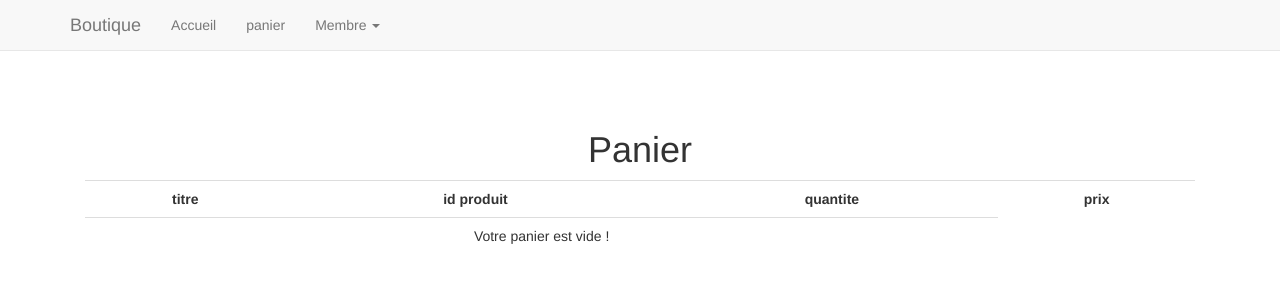
After one commit to CharlyDelaize/php, a PHP site: page /php/panier.php in a window 1280 px wide. The commit adds this page. Shown: the top 300 px of the page. Run offline with PHP 8.4, Linux system fonts and the light colour scheme; some libraries are stand-ins or nearby versions.

Commit message:
paiement php

```diff
--- a/site/admin/gestion_produit.php
+++ b/site/admin/gestion_produit.php
@@ -132,7 +132,7 @@
         <input type="file" name="photo" id="photo" class="form-control">
         <?php if(!empty($photo)): ?>
 			<p>Vous pouvez uplaoder une nouvelle photo si vous souhaitez la changer.<br>
-			<img src="<?= $photo ?>" width="100"></p>
+			<img src="<?=$photo ?>" width="100"></p>
 		<?php	endif; 	?>
         <input type="hidden" name="photo_actuelle" value="<?= $photo?>" />
         <label for="prix">Prix</label>
--- a/site/inc/fonction.php
+++ b/site/inc/fonction.php
@@ -26,4 +26,55 @@ function internauteEstConnecteEtEstAdmin()
     if(internauteEstConnecte() && $_SESSION['membre']['statut'] = 1) return true;
     else return false;
 }
+
+function creation_panier()
+{
+    if(!isset($_SESSION['panier']))
+    {
+        $_SESSION['panier'] = array();
+        $_SESSION['panier']['titre'] = array();
+        $_SESSION['panier']['id_produit'] = array();
+        $_SESSION['panier']['quantite'] = array();
+        $_SESSION['panier']['prix'] = array();
+    }
+}
+
+function ajoutProduitDansPanier($titre, $id_produit, $quantite, $prix)
+{
+    creation_panier();
+    $position_produit = array_search($id_produit, $_SESSION['panier']['id_produit']);
+    if($position_produit !== false) // Produit existant
+    {
+        $_SESSION['panier']['quantite'][$position_produit] += $quantite;
+    }
+    else // nouveau produit
+    {
+        $_SESSION["panier"]["titre"][] = $titre;
+        $_SESSION["panier"]["id_produit"][] = $id_produit;
+        $_SESSION["panier"]["quantite"][] = $quantite;
+        $_SESSION["panier"]["prix"][] = $prix;
+    }
+}
+
+function montantTotal()
+{
+    $total = 0;
+    for($i = 0; $i < count($_SESSION['panier']['id_produit']); $i++)
+    {
+        $total += $_SESSION['panier']['quantite'][$i] * $_SESSION['panier']['prix'][$i];
+    }
+    return round($total, 2);
+}
+function retireProduitPanier($id_produit)
+{
+    $position_produit = array_search($id_produit_a_supprimer, $_SESSION['panier']['id_produit']);
+    if($position_produit !== false)
+    {
+        array_splice($_SESSION['panier']['id_produit'], $position_produit, 1);
+        array_splice($_SESSION['panier']['quantite'], $position_produit, 1);
+        array_splice($_SESSION['panier']['prix'], $position_produit, 1);
+
+    }
+}
+
 ?>
--- a/site/inc/init.php
+++ b/site/inc/init.php
@@ -8,8 +8,8 @@ $pdo = new PDO('mysql:host=localhost;dbname=boutique', 'root', '', array(PDO::AT
 session_start();
 
 // définition de constantes
-define("RACINE_SITE", $_SERVER['DOCUMENT_ROOT'] . 'php/site/');
-define("URL", 'http://localhost/php/php/php/site/');
+define("RACINE_SITE", $_SERVER['DOCUMENT_ROOT'] . '/php/php/site/');
+define("URL", 'http://localhost/php/php/site/');
 
 // déclaration de variable
 $content = '';
--- /dev/null
+++ b/site/panier.php
@@ -0,0 +1,81 @@
+<?php
+require_once('inc/init.php');
+if (isset($_POST['ajout_panier']))
+{
+    $r = $pdo->query("SELECT * FROM produit WHERE id_produit = '$_POST[id_produit]'");
+    $produit = $r->fetch(PDO::FETCH_ASSOC);
+    ajoutProduitDansPanier($produit['titre'], $produit['id_produit'], $_POST['quantite'], $produit['prix']);
+    //debug($_SESSION);
+}
+
+if(isset($_POST['payer']))
+{
+    for($i = 0; $i < count($_SESSION['panier']['id_produit']); $i++)
+    {
+        $r = $pdo->query("SELECT * FROM produit WHERE id_produit = '" . $_SESSION['panier']['id_produit'][$i] ." '");
+        $produit = $r->fetch(PDO::FETCH_ASSOC);
+        debug($produit);
+
+        if($produit['stock'] < $_SESSION['panier']['quantite'][$i])
+        {
+            $content .= 'stock restant : ' . $produit['stock'] . '<br>';
+            $quantite .= 'quantité demandée : ' . $_SESSION['panier']['quantite'][$i] . '<br><hr>';
+            if($produit['stock'] > 0) //Il reste un peu de stock
+            {
+                $_SESSION['panier']['quantite'][$i] = $produit['stock'];
+                $content .= '<div class="alert alert-warning" role="alert">La quantité du produit' . $_SESSION['panier']['id_produit'][$i] . 'a été réduite car notre stock était insuffisant, veuillez vérifier vos achats. </div>';
+            }
+            else
+            {
+                $_SESSION['panier']['quantite'][$i] = $produit['stock'];
+                $content .= '<div class="alert alert-warning" role="alert">Le produit' . $_SESSION['panier']['id_produit'][$i] . 'a été retiré de votre panier, car nous sommes en rupture de stock </div>';
+                retireProduitPanier($_SESSION['panier']['id_produit'][$i]);
+                $i--;
+            }
+        }
+    }
+}
+//------
+
+$content .= '<table class="table">';
+$content .= '<tr><th>titre</th><th>id produit</th><th>quantite</th><th>prix</th></tr>';
+if(empty($_SESSION['panier']['id_produit']))
+{
+    $content .= '<tr><td colspan="3">Votre panier est vide !</td></tr>';
+}
+else
+{
+    for($i=0; $i < count($_SESSION['panier']['id_produit']); $i++)
+    {
+        $content .= '<tr>';
+        $content .= '<td>' . $_SESSION['panier']['titre'][$i] . '</td>';
+        $content .= '<td>' . $_SESSION['panier']['id_produit'][$i] . '</td>';
+        $content .= '<td>' . $_SESSION['panier']['quantite'][$i] . '</td>';
+        $content .= '<td>' . $_SESSION['panier']['prix'][$i] . '</td>';
+        $content .= '</tr>';
+    }
+
+    $content .= '<th colspan="3">' . montantTotal() . '€</th>';
+    if(internauteEstConnecte())
+    {
+        $content .= '<form method="post" action="">';
+        $content .= '<tr><td colspan="3"><input type="submit" value="valider le paiement" name="payer" class="btn btn-default"></td></tr>';
+        $content .= '</form>';
+    }
+    else
+    {
+        $content .= '<tr><td coldpan="3">Veuillez vous <a href="inscription.php">inscrire</a> ou vous <a href="connexion.php"> connecter</a>';
+    }
+
+}
+$content .= '</table>'
+
+
+?>
+
+<?php require_once('inc/haut.php') ?>
+
+<h1>Panier</h1>
+<?= $content ?>
+
+<?php require_once('inc/bas.php') ?>
--- a/site/sindex.php
+++ b/site/sindex.php
@@ -16,9 +16,9 @@
         $r = $pdo->query("SELECT * FROM produit WHERE categorie = '$_GET[categorie]'");
         while($produit = $r->fetch(PDO::FETCH_ASSOC))
             {
-                $content .= 'div class="col-sm-4 col-lg-4 col-md-4">
+                $content .= '<div class="col-sm-4 col-lg-4 col-md-4">
                     <div class="thumbnail">
-                        <a href""><img src=" ' . $produit['photo'] . '" alt = ""></a>
+                        <a href="fiche_produit.php?id_produit=' . $produit['id_produit'] . '"><img src=" ' . $produit['photo'] . '" alt = ""></a>
                         <div class="caption">
                             <a href=""></a>
                             <p>' . $produit['description'] . '<strong>' . $produit['prix'] . ' €</strong></p>
```
Also changed, not shown: site/fiche_produit.php (added, +49 -0 lines), site/photo/1234_88-g-77_vert.png (added), site/photo/19281992_11-d-23_bleu.jpg (added), site/photo/4565_56-a-65_chemiseblanchem.jpg (added), site/photo/65642_66-f-15_rouge.png (added), site/photo/741_31-p-33_noir.jpg (added).
